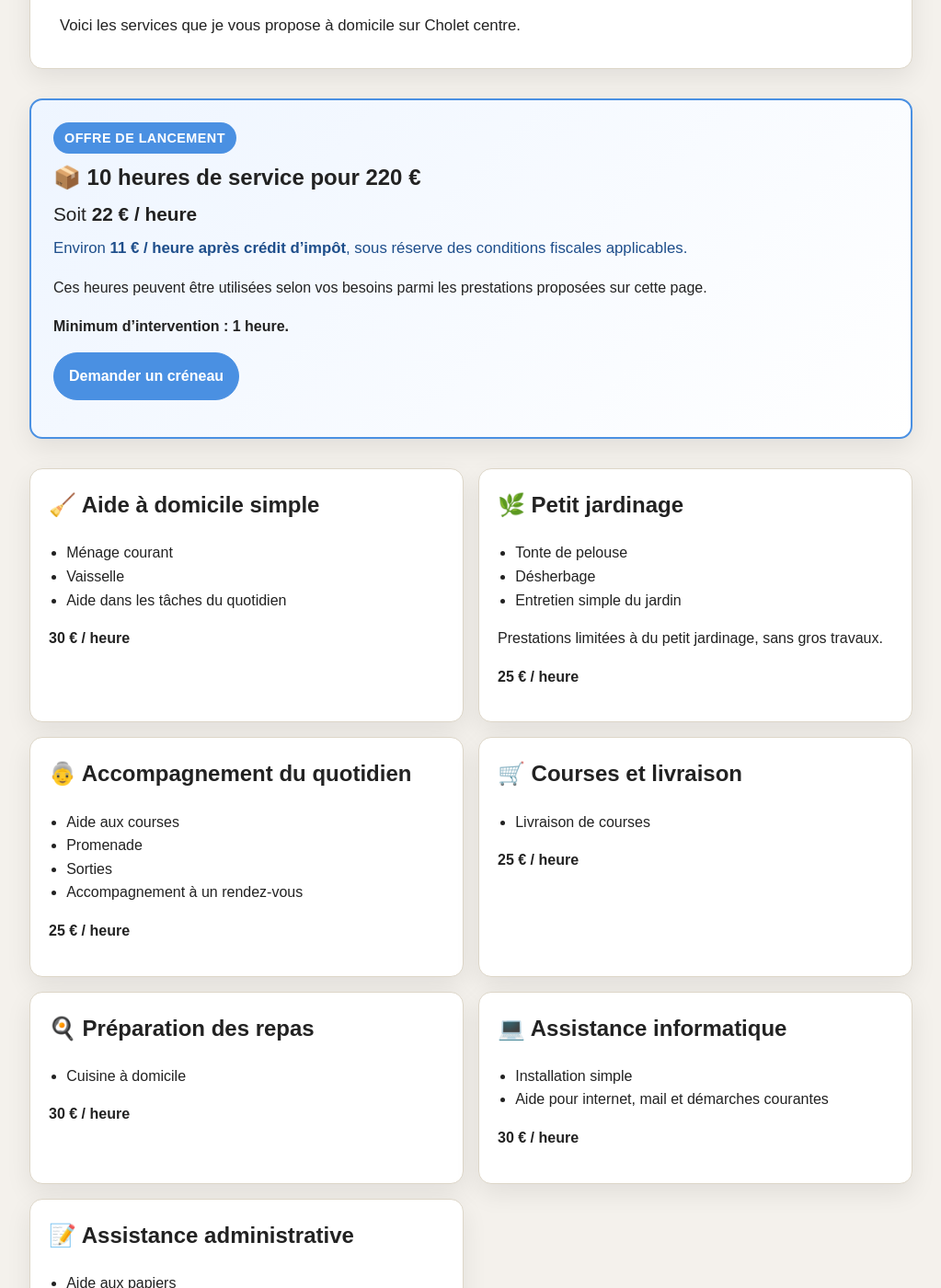
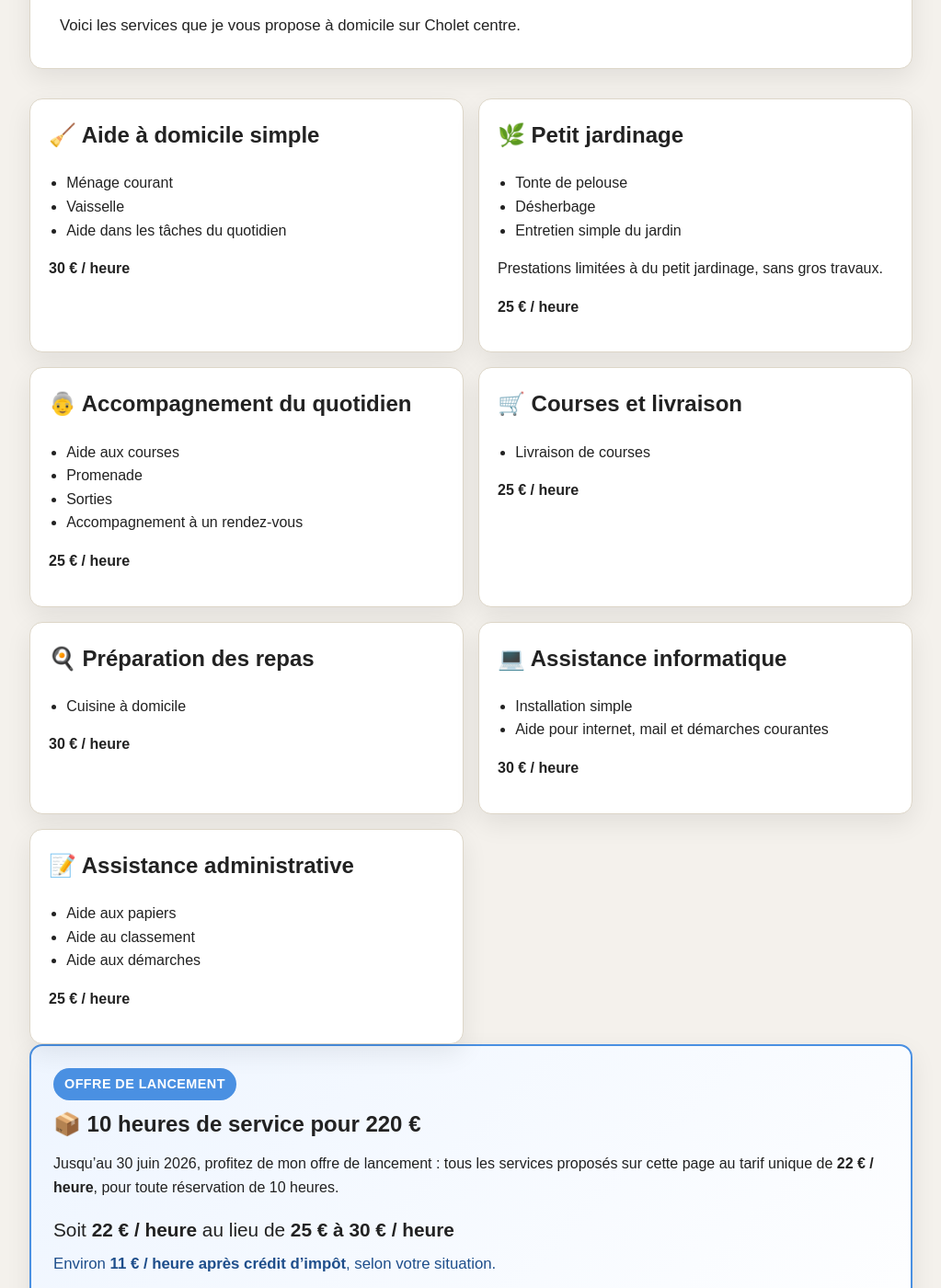
Before and after one commit to Laurie-services/laurie-services.github.io, a Jekyll site: the page built from services.html, in a window 1280 px wide and 1400 px high, scrolled down 292 px. Shown: the whole window at 92% size, without its empty margins (128-1151 px from the left). Built offline with Jekyll 4.4.1, drawn with Linux system fonts in a browser that asks for light colours; some of the changed text lies outside the part shown.

Commit message:
màj offre spéciale

```diff
--- a/services.html
+++ b/services.html
@@ -8,29 +8,6 @@ description: "Services à domicile à Cholet avec tarifs détaillés."
   <h1>Services et Tarifs</h1>
   <p>
     Voici les services que je vous propose à domicile sur Cholet centre.
-  </p>
-</section>
-
-<section class="offer-highlight">
-  <p class="offer-badge">Offre de lancement</p>
-  <h2>📦 10 heures de service pour 220 €</h2>
-  <p class="offer-price">
-    Soit <strong>22 € / heure</strong>
-  </p>
-  <p class="offer-price-secondary">
-    Environ <strong>11 € / heure après crédit d’impôt</strong>, sous réserve des conditions fiscales applicables.
-  </p>
-  <p>
-    Ces heures peuvent être utilisées selon vos besoins parmi les prestations proposées sur cette page.
-  </p>
-  <p>
-    <strong>Minimum d’intervention : 1 heure.</strong>
-  </p>
-
-  <p>
-    <a class="button" href="mailto:laurie.services.cholet@gmail.com?subject=Demande%20de%20prestation&body=Bonjour,%0A%0AJe souhaite utiliser l’offre de 10 heures.%0A%0AType%20de%20besoin%20:%0A- %0A%0AAdresse%20(Cholet%20centre)%20:%0A- %0A%0ADisponibilités%20:%0A- %0A%0AInformations%20complémentaires%20:%0A- %0A">
-      Demander un créneau
-    </a>
   </p>
 </section>
 
@@ -105,6 +82,35 @@ description: "Services à domicile à Cholet avec tarifs détaillés."
 
 </section>
 
+<section class="offer-highlight">
+  <p class="offer-badge">Offre de lancement</p>
+
+  <h2>📦 10 heures de service pour 220 €</h2>
+
+  <p>
+    Jusqu’au 30 juin 2026, profitez de mon offre de lancement :
+    tous les services proposés sur cette page au tarif unique de <strong>22 € / heure</strong>, pour toute réservation de 10 heures.
+  </p>
+
+  <p class="offer-price">
+    Soit <strong>22 € / heure</strong> au lieu de <strong>25 € à 30 € / heure</strong>
+  </p>
+
+  <p class="offer-price-secondary">
+    Environ <strong>11 € / heure après crédit d’impôt</strong>, selon votre situation.
+  </p>
+
+  <p>
+    Intervention minimum : 1 heure.
+  </p>
+
+  <p>
+    <a class="button" href="mailto:laurie.services.cholet@gmail.com?subject=Demande%20de%20prestation&body=Bonjour,%0A%0AJe souhaite utiliser l’offre de 10 heures.%0A%0AType%20de%20besoin%20:%0A- %0A%0AAdresse%20(Cholet%20centre)%20:%0A- %0A%0ADisponibilités%20:%0A- %0A%0AInformations%20complémentaires%20:%0A- %0A">
+      Demander un créneau
+    </a>
+  </p>
+</section>
+
 <section class="notice">
   <p>
     Toutes les prestations que je propose sont éligibles au crédit d’impôt,
```
Also changed, not shown: 1 other file.
